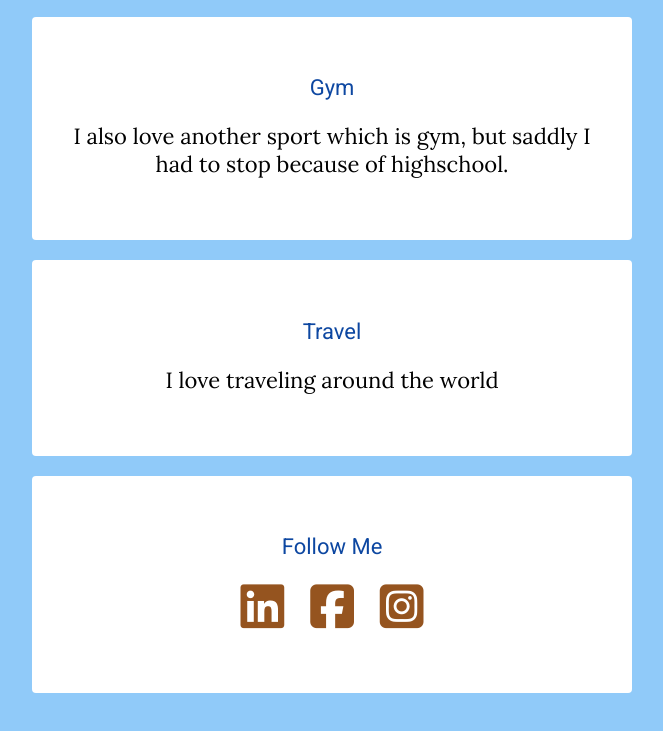
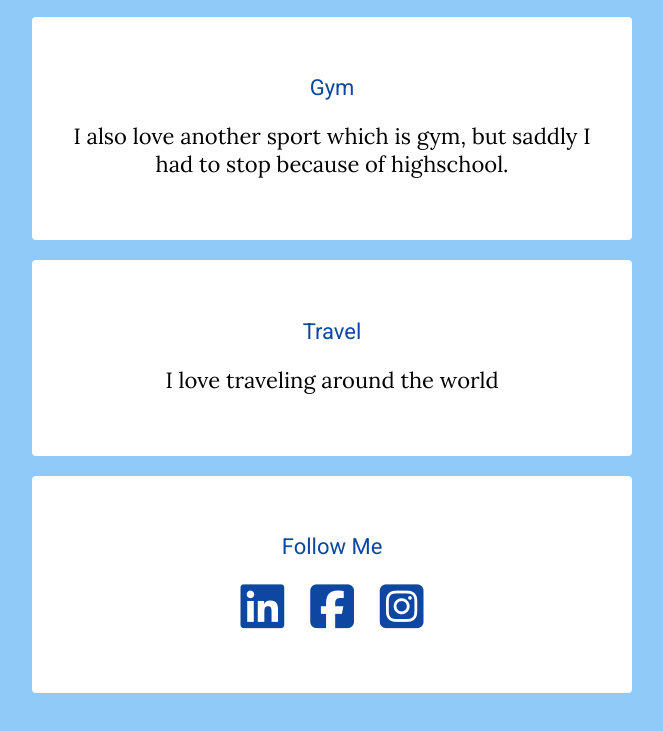
Before and after one commit to Alexandreia2/my-profil, a plain HTML site: page index.html in a window 1280 px wide. Shown: the part 753-1484 px from the top of the page, without its empty margins (308-971 px from the left). Drawn offline with Linux system fonts and the light colour scheme.

Commit message:
Update style.css

```diff
--- a/style.css
+++ b/style.css
@@ -83,7 +83,7 @@ a:hover {
 
 .list-inline i {
 	font-size: 50px;
-	color: rgb(149, 84, 31);
+	color: #0D47A1;
 }
 .list-inline i:hover {
 	color: black;
```
